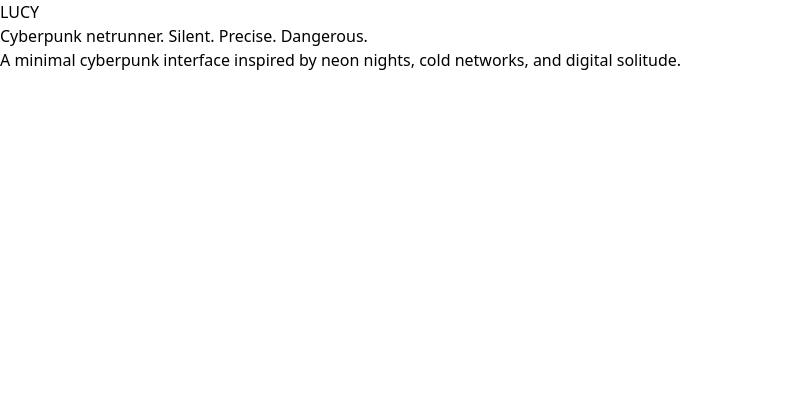
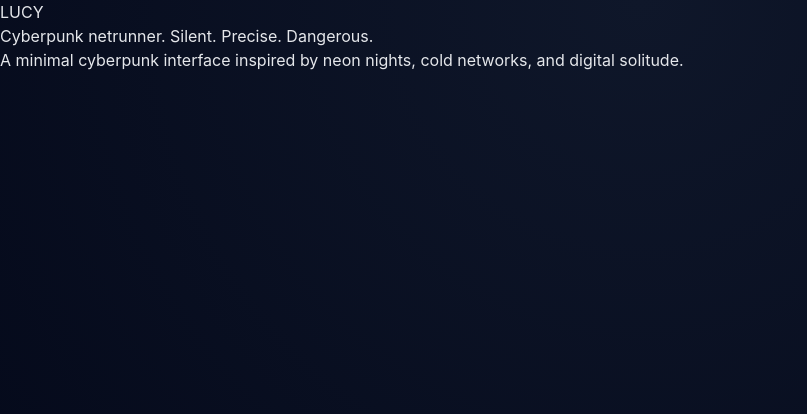
Before and after one commit to thanzero0/LucyWeb, a Next.js app in the folder zero/: page / in a window 1280 px wide. Shown: the top 414 px of the page, without its empty margins (0-807 px from the left). Built offline with nearby package versions, Linux system fonts and the light colour scheme.

Commit message:
edit global css body

```diff
--- a/zero/src/app/globals.css
+++ b/zero/src/app/globals.css
@@ -11,3 +11,9 @@
 html, body {
   height: 100%;
 }
+
+body {
+  font-family: 'Inter', system-ui, sans-serif;
+  background: radial-gradient(circle at top, #0f172a, #020617);
+  color: #e5e7eb;
+}
```
